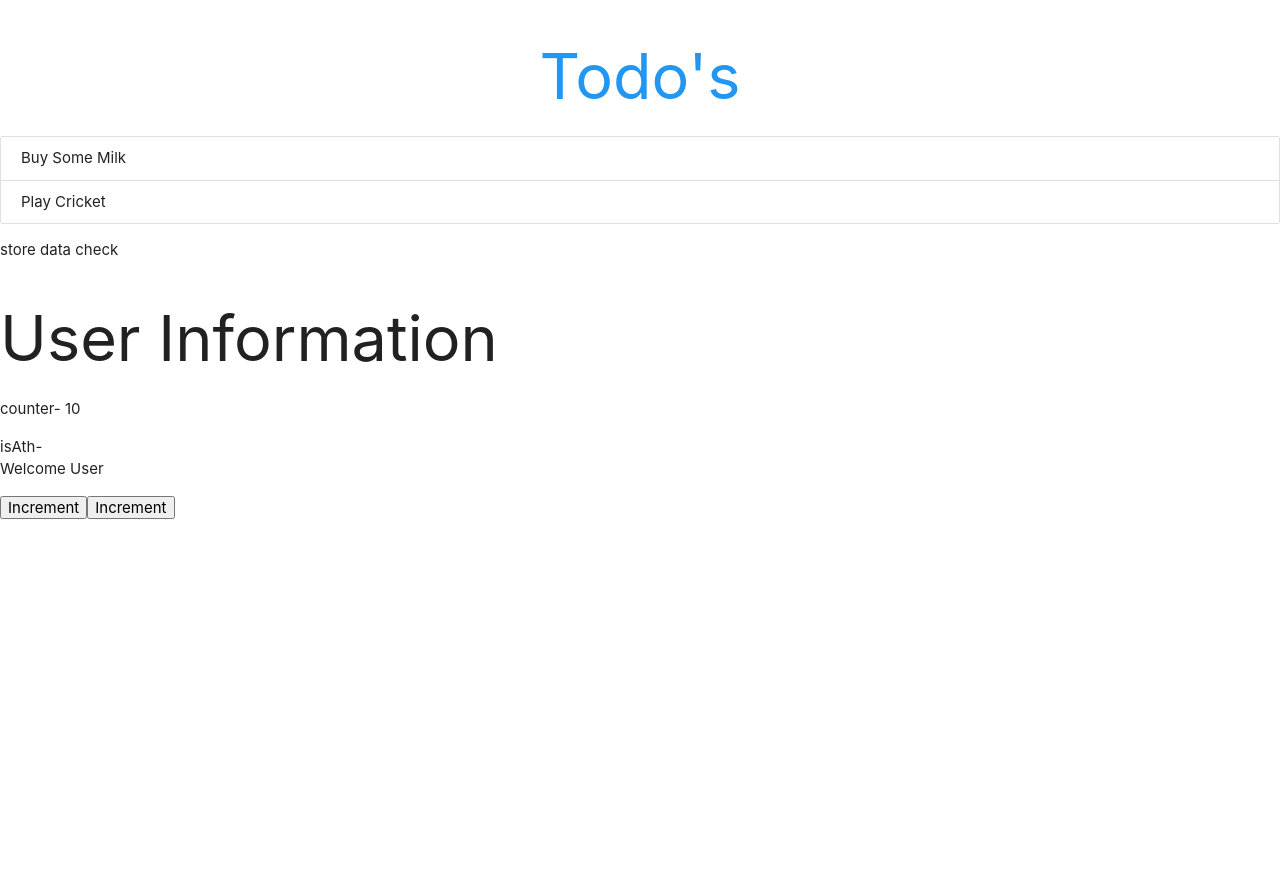
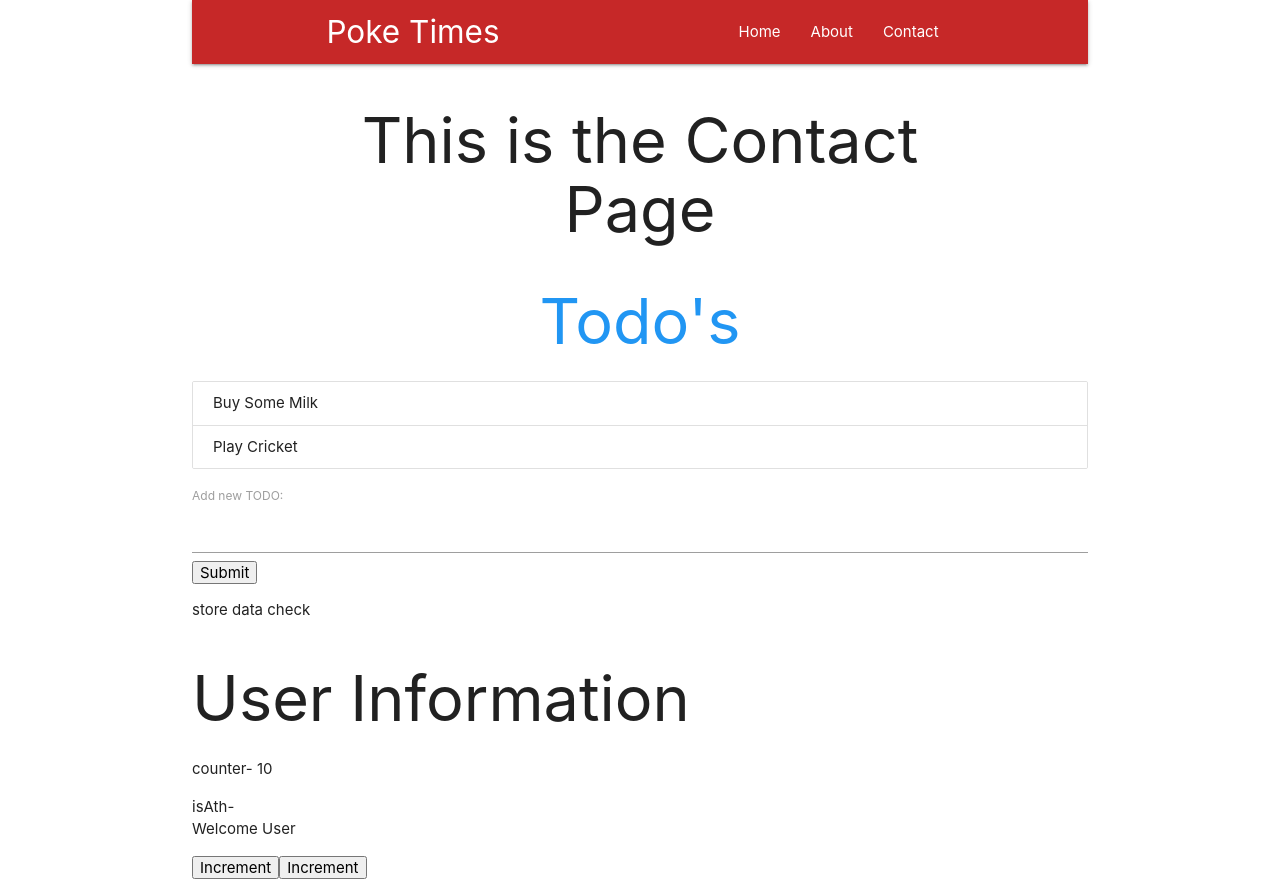
Before and after one commit to rupinthakur23/ReactList, a React (Create React App) app: page /contact in a window 1280 px wide. Before the commit the page ends 800 px from the top, so only its background shows below. Built offline with nearby package versions, Linux system fonts and the light colour scheme.

Commit message:
Added router

```diff
--- a/package.json
+++ b/package.json
@@ -8,8 +8,9 @@
     "@testing-library/user-event": "^7.2.1",
     "react": "^16.13.1",
     "react-dom": "^16.13.1",
+    "react-redux": "^7.2.0",
+    "react-router-dom": "^5.2.0",
     "react-scripts": "3.4.3",
-    "react-redux": "^7.2.0",
     "redux": "^4.0.5"
   },
   "scripts": {
--- a/src/App.js
+++ b/src/App.js
@@ -1,6 +1,12 @@
 import React, { Component } from "react";
 import Todos from "./components/Todo";
 import UserComponent from "./components/UserComponent";
+import AddTodo from "./components/AddTodo"
+import Navbar from "./components/Navbar"
+import { BrowserRouter, Route } from 'react-router-dom'
+import Home from './components/Home'
+import About from './components/About'
+import Contact from './components/Contact'
 
 class App extends Component {
   state = {
@@ -9,14 +15,39 @@ class App extends Component {
       { id: 2, content: "Play Cricket" },
     ],
   };
+
+  deleteTodo = (id) =>{
+    const todos= this.state.todos.filter(todo =>{
+      return todo.id!== id
+    })
+    this.setState({
+      todos:todos
+    })
+
+  }
+
+  addTodo = (todo) =>{
+    todo.id= Math.random()
+    const todos = [...this.state.todos, todo]
+    this.setState({
+      todos:todos
+    })
+  }
   render() {
     return (
-      <div>
-        <h1 className="center blue-text"> Todo's</h1>
-        <Todos todos={this.state.todos} />
-        <p>store data check</p>
-        <UserComponent />
+      <BrowserRouter>
+      <div className= "todo-app container">
+      <Navbar />
+      <Route exact path='/' component={Home}/>
+      <Route path='/about' component={About}/>
+      <Route path='/contact' component={Contact}/>
+      <h1 className="center blue-text"> Todo's</h1>
+      <Todos todos={this.state.todos} deleteTodo={this.deleteTodo} />
+      <AddTodo addTodo= {this.addTodo} />
+      <p>store data check</p>
+      <UserComponent />
       </div>
+      </BrowserRouter>
     );
   }
 }
--- /dev/null
+++ b/src/components/About.js
@@ -0,0 +1,11 @@
+import React from 'react'
+
+const About = () =>{
+    return(
+       <div className="container">
+       <h1 className="center">This is the About Page</h1>
+       </div>
+    )
+}
+
+export default About
--- /dev/null
+++ b/src/components/AddTodo.js
@@ -0,0 +1,38 @@
+import React , {Component} from 'react';
+
+class AddTodo extends Component {
+    state= {
+        content:null
+
+    }
+    onChange = (e) =>{
+        this.setState({
+            content:e.target.value
+        })
+    }
+
+    onSubmit = (e) =>{
+        e.preventDefault()
+        this.props.addTodo(this.state)
+        this.setState({
+            content:""
+        })
+
+    }
+    render(){
+        return (
+            <div>
+
+            <form onSubmit={this.onSubmit}>
+            <label>Add new TODO:</label>
+            <input type="text" onChange={this.onChange} value={this.state.content}/>
+            <button>Submit</button>
+
+            </form>
+            </div>
+
+        )
+    }
+}
+
+export default AddTodo
--- /dev/null
+++ b/src/components/Contact.js
@@ -0,0 +1,14 @@
+import React from 'react'
+
+const Contact = (props) =>{
+    // setTimeout(()=>{
+    //     props.history.push('/about')
+    // },2000)
+    return(
+       <div className="container">
+       <h1 className="center">This is the Contact Page</h1>
+       </div>
+    )
+}
+
+export default Contact
--- /dev/null
+++ b/src/components/Home.js
@@ -0,0 +1,11 @@
+import React from 'react'
+
+const Home = () =>{
+    return(
+       <div className="container">
+       <h1 className="center">This is the home Page</h1>
+       </div>
+    )
+}
+
+export default Home
--- /dev/null
+++ b/src/components/Navbar.js
@@ -0,0 +1,22 @@
+import React from 'react'
+import {Link, withRouter} from 'react-router-dom'
+
+const Navbar = (props) =>{
+
+    return(
+       <nav className="nav-wrapper red darken-3">
+       <div className="container">
+       <a className="brand-logo">Poke Times</a>
+       <ul className="right">
+       <li> <Link to="/">Home</Link></li>
+       <li><Link to="/about">About</Link></li>
+       <li><Link to="/contact">Contact</Link></li>
+       </ul>
+
+       </div>
+
+       </nav>
+    )
+}
+
+export default withRouter(Navbar)
--- a/src/components/Todo.js
+++ b/src/components/Todo.js
@@ -1,20 +1,18 @@
 import React from 'react';
 
 const Todos = (props) =>{
-    const { todos } =props;
+    const { todos, deleteTodo } =props;
     const todoList = todos.length>0? todos.map(todo => {
         return (
             <div className="collection-item" key={todo.id}>
-            <span>{todo.content}</span>
+            <span onClick={()=>{deleteTodo(todo.id)}}>{todo.content}</span>
+
             </div>
         )
     }): (<p className="center">You Don't have any Todo</p>)
     return(
      <div className="todos collection">
      {todoList}
-
-
-
      </div>
 
 
```
Also changed, not shown: src/Redux.js (added, +28 -0 lines), 1 other file (tests, documents, lock files or other folders).
